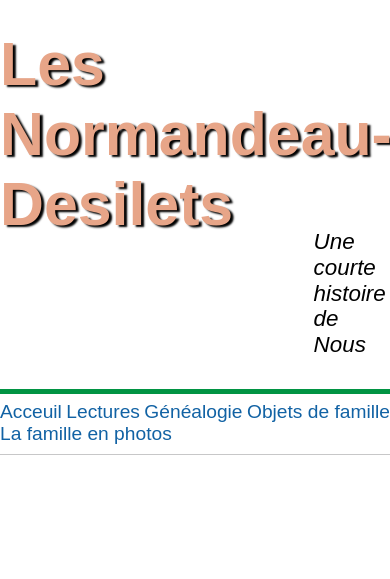
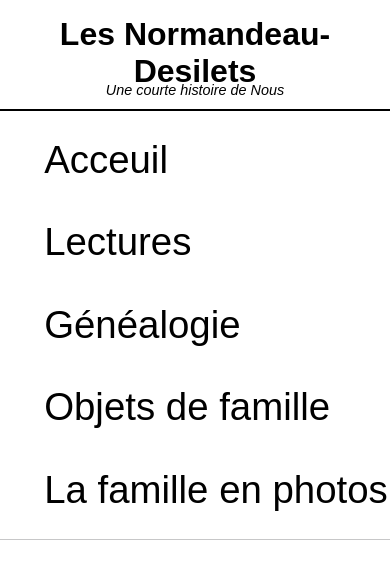
Before and after one commit to micheldesilets/la_famille, a PHP site: page /photo_gallery_copy.php in a window 390 px wide. Shown: the top 579 px of the page. Run offline with PHP 8.4, Linux system fonts and the light colour scheme; data that the repository does not hold is empty; some libraries are stand-ins or nearby versions.

Commit message:
Media adjustments - Working on smallest mobile

```diff
--- a/css/media_query.css
+++ b/css/media_query.css
@@ -1,4 +1,3 @@
-
 /* ===================== MEDIA QUERIES ===================== */
 
 /* 320+
@@ -6,11 +5,19 @@
 @media only screen and (min-width: 20em) {
   /* Masthead */
   h1 {
-    font-size: 3.8em;
+    display: block;
+    font-size: 1.8em;
+    text-align: center;
   }
 
   .subhead {
-    font-size: 1.4em;
+    font-size: .7em;
+    text-align: center;
+    margin-bottom: -0.4em;
+  }
+
+  .nav-main {
+    border-top: 0.13em solid black;
   }
 
   .nav-main li {
@@ -26,9 +33,9 @@
   }
 
   .nav-main a {
-    /*    display: inline-block;
+    display: inline-block;
     font-size: 2em;
-        padding: .5em .9em .5em 1.15em;*/
+    padding: .5em .9em .5em 1.15em;
   }
 
   /* Sidebar */
@@ -37,6 +44,19 @@
   }
 }
 
+/* 375+
+------------------------------------------ */
+@media only screen and (min-width: 23em) {
+  /* Masthead */
+  h1 {
+    font-size: 2em;
+  }
+}
+
+.subhead {
+  font-size: .9em;
+  text-align: center;
+}
 
 /* 480+
 ------------------------------------------ */
@@ -91,7 +111,6 @@
     }*/
 }
 
-
 /* 480-767-only
 ------------------------------------------ */
 @media only screen and (min-width: 30em) and (max-width: 47.9375em) {
@@ -106,7 +125,6 @@
     }*/
 }
 
-
 /* 600-767-only
 ------------------------------------------ */
 @media only screen and (min-width: 37.5em) and (max-width: 47.9375em) {
@@ -120,7 +138,6 @@
         padding: .5em .9em .5em 1.15em;*/
   }
 }
-
 
 /* 768+
 ------------------------------------------- */
@@ -187,4 +204,5 @@
      border-top: 1px solid #cacbcb;
    }*/
 }
+
 /* --- end media queries ---- */
--- a/css/style.css
+++ b/css/style.css
@@ -31,16 +31,16 @@ body {
 h1 {
   font-family: "Alex Brush", sans-serif;
   margin-bottom: .001em;
-  color: #e7a588;
-  text-shadow: 3px 2px 2px black;
+  color: black;
+  /*text-shadow: 3px 2px 2px black;*/
   margin-top: .5em;
 }
 
 .subhead {
   font-style: italic;
   margin-top: -.5em;
-  padding-left: 14em;
-  margin-bottom: 1.4em;
+  /*padding-left: 14em;*/
+  /*margin-bottom: 1.4em;*/
 }
 
 .about h2,
@@ -125,7 +125,7 @@ main {
 /* ::: Main Navigation ::: */
 .nav-main {
   border-bottom: 1px solid #c7c7c8;
-  border-top: 5px solid #019443;
+  /*border-top: 5px solid #019443;*/
   margin-bottom: 1em;
   padding: .45em 0 .5em;
 }
@@ -148,11 +148,11 @@ main {
 
 .nav-main a {
   /*color: #292929;*/
-  /*
+
   display: inline-block;
-  font-size: 1.125em;
+  /*font-size: 1.125em;*/
   padding: .5em 1.15em .5em 1.4em;
-  color: orangered; */
+  color: black;
 }
 
 .nav-main a:hover {
```
Lines whose indentation alone changed are shown as unchanged.
